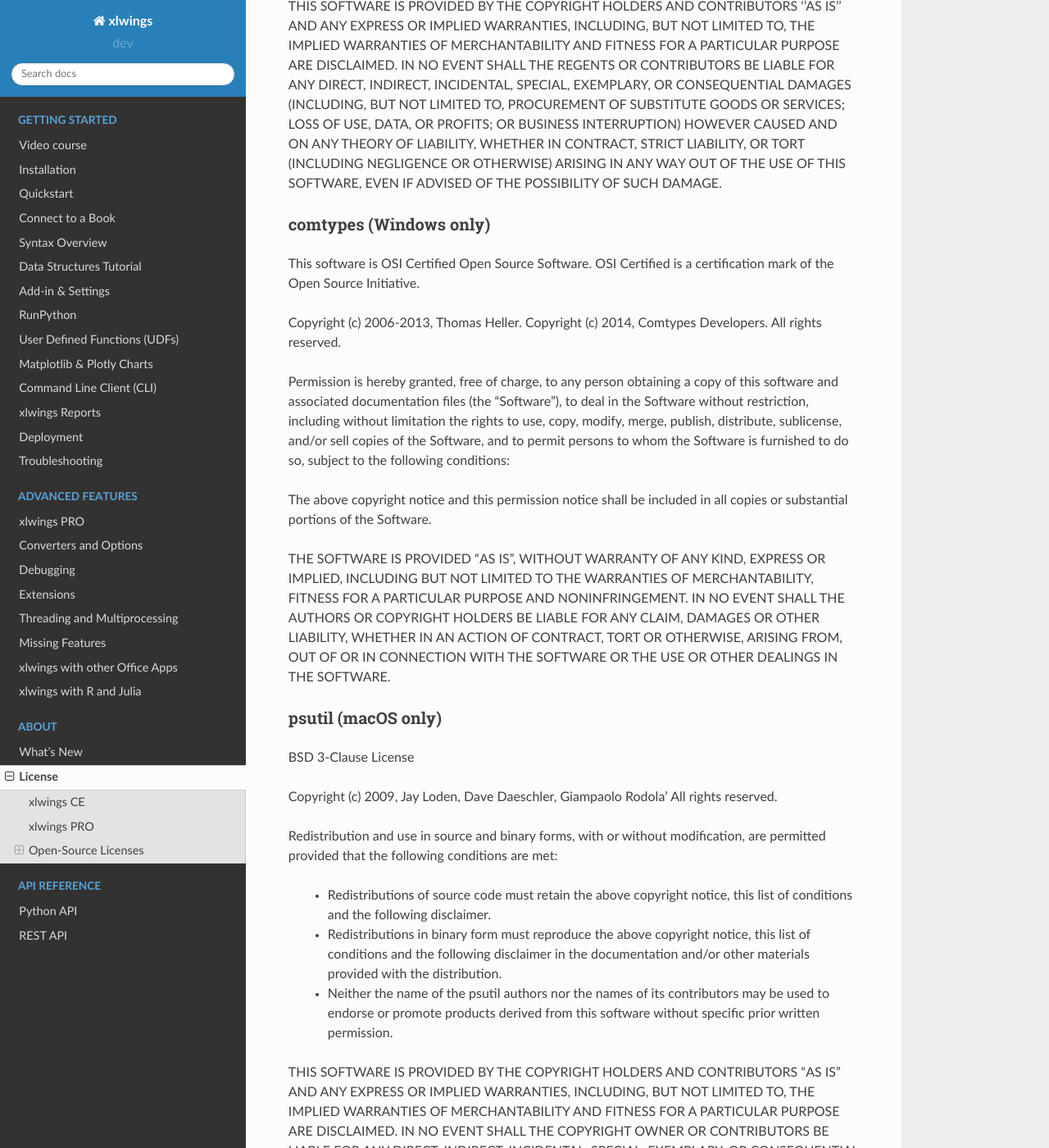
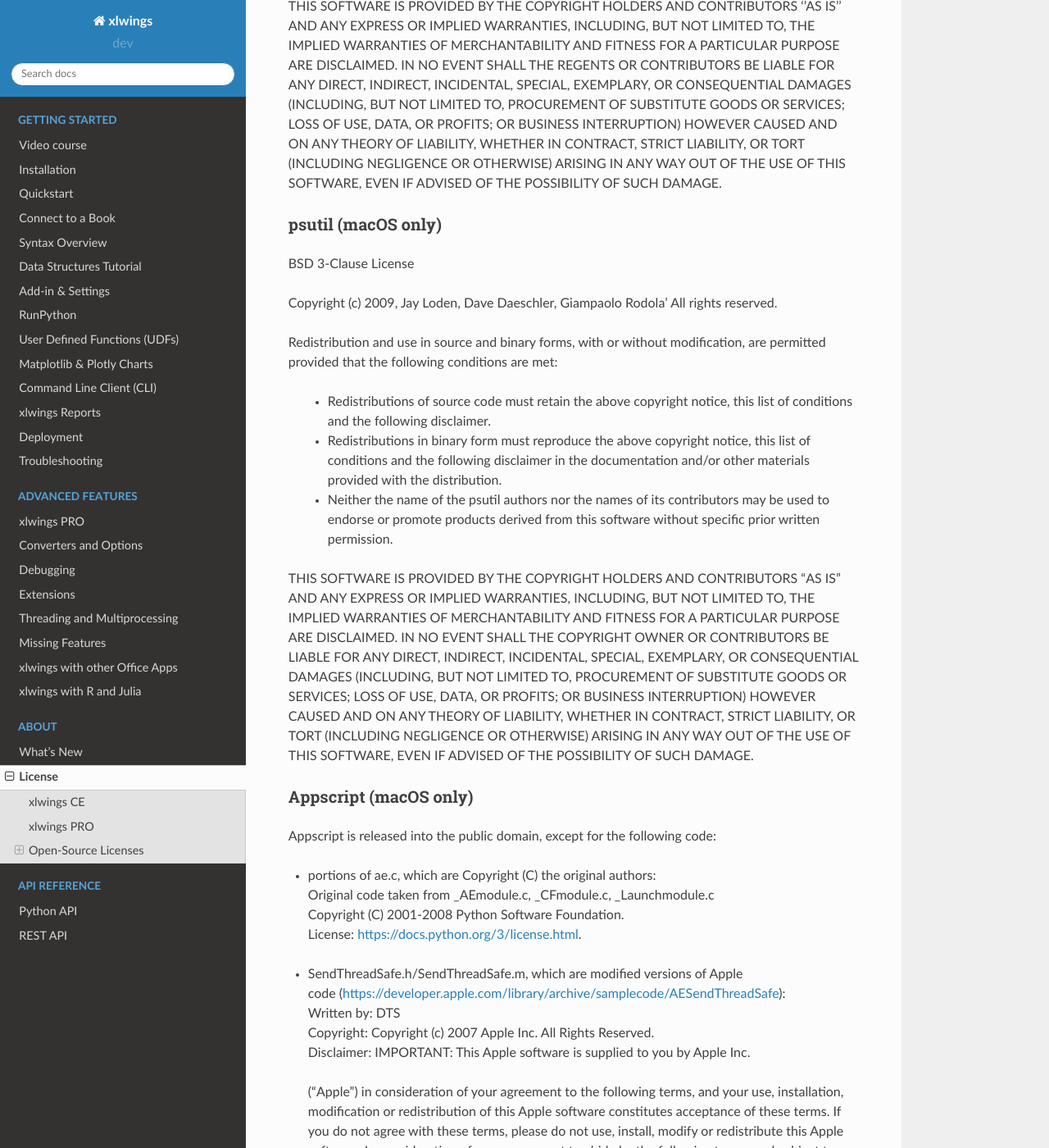
Before and after one commit to xlwings/xlwings, a Sphinx documentation site: the page built from docs/license.rst, in a window 1280 px wide and 1400 px high, scrolled down 9960 px. Shown: the whole window at 82% size. Built offline with Sphinx 7.4.7 and the Read the Docs theme 2.0.0, drawn with Linux system fonts in a browser that asks for light colours.

Commit message:
ENH: Fix #1443: Remove comtypes requirement

```diff
--- a/docs/installation.rst
+++ b/docs/installation.rst
@@ -49,7 +49,7 @@
 Dependencies
 ------------
 
-* **Windows**: ``pywin32``, ``comtypes``
+* **Windows**: ``pywin32``
 
 * **Mac**: ``psutil``, ``appscript``
 
--- a/docs/license.rst
+++ b/docs/license.rst
@@ -249,34 +249,6 @@
 NEGLIGENCE OR OTHERWISE) ARISING IN ANY WAY OUT OF THE USE OF THIS
 SOFTWARE, EVEN IF ADVISED OF THE POSSIBILITY OF SUCH DAMAGE.
 
-comtypes (Windows only)
-***********************
-
-This software is OSI Certified Open Source Software.
-OSI Certified is a certification mark of the Open Source Initiative.
-
-Copyright (c) 2006-2013, Thomas Heller.
-Copyright (c) 2014, Comtypes Developers.
-All rights reserved.
-
-Permission is hereby granted, free of charge, to any person obtaining a copy
-of this software and associated documentation files (the "Software"), to deal
-in the Software without restriction, including without limitation the rights
-to use, copy, modify, merge, publish, distribute, sublicense, and/or sell
-copies of the Software, and to permit persons to whom the Software is
-furnished to do so, subject to the following conditions:
-
-The above copyright notice and this permission notice shall be included in
-all copies or substantial portions of the Software.
-
-THE SOFTWARE IS PROVIDED "AS IS", WITHOUT WARRANTY OF ANY KIND, EXPRESS OR
-IMPLIED, INCLUDING BUT NOT LIMITED TO THE WARRANTIES OF MERCHANTABILITY,
-FITNESS FOR A PARTICULAR PURPOSE AND NONINFRINGEMENT. IN NO EVENT SHALL THE
-AUTHORS OR COPYRIGHT HOLDERS BE LIABLE FOR ANY CLAIM, DAMAGES OR OTHER
-LIABILITY, WHETHER IN AN ACTION OF CONTRACT, TORT OR OTHERWISE, ARISING FROM,
-OUT OF OR IN CONNECTION WITH THE SOFTWARE OR THE USE OR OTHER DEALINGS IN
-THE SOFTWARE.
-
 psutil (macOS only)
 *******************
 
--- a/setup.py
+++ b/setup.py
@@ -18,7 +18,7 @@
         pywin32 = 'pywin32 >= 224'
     else:
         pywin32 = 'pywin32'
-    install_requires = ['comtypes', pywin32]
+    install_requires = [pywin32]
     # This places dlls next to python.exe for standard setup and in the parent folder for virtualenv
     data_files = [('', glob.glob('xlwings*.dll'))]
 elif sys.platform.startswith('darwin'):
```
Also changed, not shown: 8 other files.
